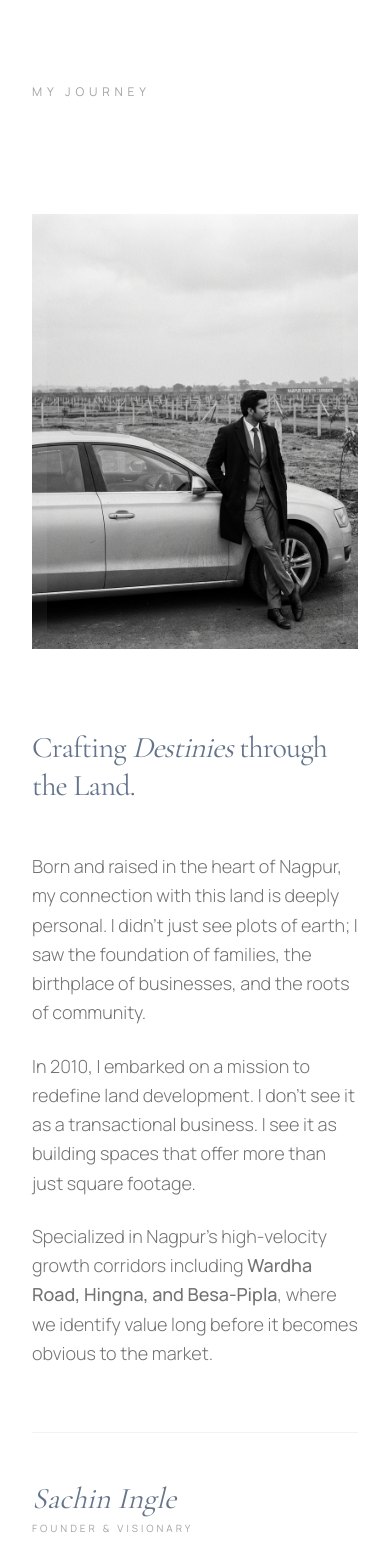
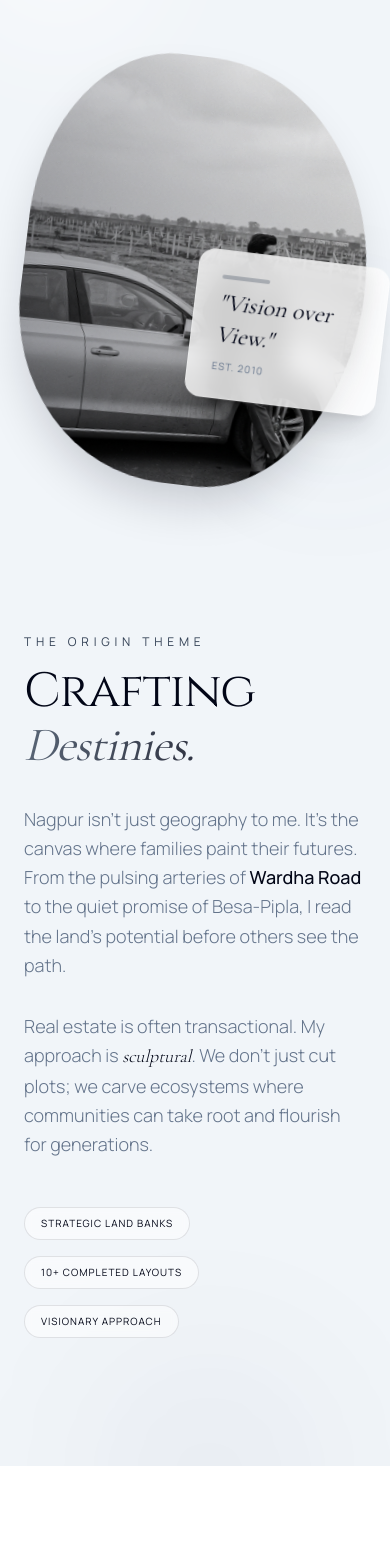
Before and after one commit to SaurabhGithug/sachiningle, a Next.js app: page / in a window 390 px wide. Shown: the part 1142-2691 px from the top of the page. Built offline with nearby package versions, Linux system fonts and the light colour scheme; a web font is replaced by a local one.

Commit message:
feat: implement premium glow effects and micro-interactions

```diff
--- a/app/globals.css
+++ b/app/globals.css
@@ -176,6 +176,26 @@
     box-shadow: 0 4px 30px rgba(0, 0, 0, 0.1);
   }
 
+  /* Liquid Animation Utilities */
+  .animate-blob {
+    animation: blob 7s infinite;
+  }
+
+  .animation-delay-2000 {
+    animation-delay: 2s;
+  }
+
+  .animation-delay-4000 {
+    animation-delay: 4s;
+  }
+
+  @keyframes blob {
+    0% { transform: translate(0px, 0px) scale(1); }
+    33% { transform: translate(30px, -50px) scale(1.1); }
+    66% { transform: translate(-20px, 20px) scale(0.9); }
+    100% { transform: translate(0px, 0px) scale(1); }
+  }
+
   .glass-card {
     background: linear-gradient(145deg, rgba(255, 255, 255, 0.03) 0%, rgba(255, 255, 255, 0.01) 100%);
     backdrop-filter: blur(20px);
--- a/app/page.tsx
+++ b/app/page.tsx
@@ -8,7 +8,7 @@ import VogueTrustBadges from "@/components/vogue/trust-badges";
 
 export default function Home() {
     return (
-        <main className="min-h-screen bg-vogue-offwhite text-vogue-black selection:bg-black selection:text-white">
+        <main className="min-h-screen bg-white text-executive-navy selection:bg-executive-navy selection:text-white">
             <VogueHero />
             <VogueStory />
             <VogueWorks />
--- a/components/ui/card.tsx
+++ b/components/ui/card.tsx
@@ -9,7 +9,7 @@ const Card = React.forwardRef<
     <div
         ref={ref}
         className={cn(
-            "rounded-lg border bg-card text-card-foreground shadow-sm",
+            "rounded-xl border border-executive-navy/10 bg-white/80 backdrop-blur-md text-card-foreground shadow-sm transition-all duration-300 hover:shadow-md",
             className
         )}
         {...props}
--- /dev/null
+++ b/components/ui/spotlight-card.tsx
@@ -0,0 +1,59 @@
+'use client';
+
+import React, { useRef, useState } from 'react';
+import { cn } from '@/lib/utils';
+
+interface SpotlightCardProps extends React.HTMLAttributes<HTMLDivElement> {
+    children: React.ReactNode;
+    className?: string;
+    spotlightColor?: string;
+}
+
+export default function SpotlightCard({
+    children,
+    className = "",
+    spotlightColor = "rgba(255, 255, 255, 0.15)", // Default: Subtle white glow
+    ...props
+}: SpotlightCardProps) {
+    const divRef = useRef<HTMLDivElement>(null);
+    const [position, setPosition] = useState({ x: 0, y: 0 });
+    const [opacity, setOpacity] = useState(0);
+
+    const handleMouseMove = (e: React.MouseEvent<HTMLDivElement>) => {
+        if (!divRef.current) return;
+
+        const rect = divRef.current.getBoundingClientRect();
+        setPosition({ x: e.clientX - rect.left, y: e.clientY - rect.top });
+    };
+
+    const handleMouseEnter = () => {
+        setOpacity(1);
+    };
+
+    const handleMouseLeave = () => {
+        setOpacity(0);
+    };
+
+    return (
+        <div
+            ref={divRef}
+            onMouseMove={handleMouseMove}
+            onMouseEnter={handleMouseEnter}
+            onMouseLeave={handleMouseLeave}
+            className={cn(
+                "relative overflow-hidden rounded-xl border border-executive-navy/10 bg-white shadow-sm transition-all duration-300 hover:shadow-lg",
+                className
+            )}
+            {...props}
+        >
+            <div
+                className="pointer-events-none absolute -inset-px opacity-0 transition-opacity duration-300"
+                style={{
+                    opacity,
+                    background: `radial-gradient(600px circle at ${position.x}px ${position.y}px, ${spotlightColor}, transparent 40%)`,
+                }}
+            />
+            <div className="relative h-full">{children}</div>
+        </div>
+    );
+}
--- a/components/ui/textarea.tsx
+++ b/components/ui/textarea.tsx
@@ -10,7 +10,7 @@ const Textarea = React.forwardRef<HTMLTextAreaElement, TextareaProps>(
         return (
             <textarea
                 className={cn(
-                    "flex min-h-[120px] w-full rounded-none border border-white/10 glass bg-transparent px-4 py-3 text-sm ring-offset-background placeholder:text-neutral-500 focus-visible:outline-none focus-visible:ring-1 focus-visible:ring-primary focus-visible:border-primary/50 disabled:cursor-not-allowed disabled:opacity-50 transition-all duration-300 hover:border-white/20 resize-none",
+                    "flex min-h-[120px] w-full rounded-none border border-executive-navy/10 glass bg-transparent px-4 py-3 text-sm ring-offset-background placeholder:text-neutral-500 focus-visible:outline-none focus-visible:ring-1 focus-visible:ring-executive-navy focus-visible:border-primary/50 disabled:cursor-not-allowed disabled:opacity-50 transition-all duration-300 hover:border-white/20 resize-none",
                     className
                 )}
                 ref={ref}
--- a/components/vogue/story.tsx
+++ b/components/vogue/story.tsx
@@ -1,110 +1,118 @@
 'use client';
 
-import FadeIn from '@/components/animations/fade-in';
+import { useRef } from 'react';
 import Image from 'next/image';
+import { motion, useScroll, useTransform } from 'framer-motion';
+import { cn } from '@/lib/utils';
 
 export default function VogueStory() {
+    const containerRef = useRef<HTMLDivElement>(null);
+    const { scrollYProgress } = useScroll({
+        target: containerRef,
+        offset: ["start end", "end start"]
+    });
+
+    const y1 = useTransform(scrollYProgress, [0, 1], [0, -100]);
+    const y2 = useTransform(scrollYProgress, [0, 1], [0, -200]);
+    const rotate = useTransform(scrollYProgress, [0, 1], [0, 10]);
+
     return (
-        <section id="story" className="py-20 bg-vogue-offwhite overflow-hidden">
-            <div className="px-8 lg:px-16 container mx-auto">
-                <div className="grid lg:grid-cols-12 gap-16 items-start">
-
-                    {/* Image Column */}
-                    <div className="lg:col-span-12 lg:hidden mb-12">
-                         <span className="text-xs font-sans uppercase tracking-[0.4em] text-neutral-400">
-                            My Journey
-                        </span>
+        <section ref={containerRef} id="story" className="relative py-32 bg-executive-platinum overflow-hidden">
+            {/* Liquid Background Elements */}
+            <div className="absolute top-0 left-0 w-full h-full overflow-hidden pointer-events-none">
+                <div className="absolute top-[-10%] left-[-10%] w-[50vw] h-[50vw] bg-white rounded-full mix-blend-overlay blur-3xl opacity-60 animate-blob" />
+                <div className="absolute top-[20%] right-[-10%] w-[40vw] h-[40vw] bg-executive-blue/10 rounded-full mix-blend-multiply blur-3xl opacity-60 animate-blob animation-delay-2000" />
+                <div className="absolute bottom-[-10%] left-[20%] w-[60vw] h-[60vw] bg-executive-navy/5 rounded-full mix-blend-multiply blur-3xl opacity-60 animate-blob animation-delay-4000" />
             </div>
 
-                    <div className="lg:col-span-5 relative">
-                        <div className="relative aspect-[3/4] w-full">
-                            {/* Main Image (Mockup 1) */}
-                            <FadeIn delay={0.2} duration={1.2} direction="right" className="relative w-[85%] aspect-[3/4] overflow-hidden">
-                                <div className="relative w-full h-full">
+            <div className="max-w-[1440px] mx-auto px-6 lg:px-16 relative z-10">
+                <div className="flex flex-col lg:flex-row gap-20 items-center">
+
+                    {/* Liquid Image Container */}
+                    <motion.div
+                        style={{ y: y1, rotate }}
+                        className="w-full lg:w-1/2 relative"
+                    >
+                         <div className="relative w-full aspect-[4/5] max-w-lg mx-auto">
+                            {/* Morphing Blob Mask */}
+                            <motion.div
+                                className="absolute inset-0 overflow-hidden shadow-2xl shadow-executive-navy/20"
+                                style={{
+                                    borderRadius: "45% 55% 50% 50% / 55% 45% 55% 45%",
+                                }}
+                                animate={{
+                                    borderRadius: [
+                                        "45% 55% 50% 50% / 55% 45% 55% 45%",
+                                        "55% 45% 60% 40% / 50% 60% 30% 70%",
+                                        "40% 60% 45% 55% / 45% 55% 60% 40%",
+                                        "45% 55% 50% 50% / 55% 45% 55% 45%"
+                                    ]
+                                }}
+                                transition={{
+                                    duration: 12,
+                                    repeat: Infinity,
+                                    ease: "easeInOut"
+                                }}
+                            >
                                 <Image
                                     src="/sachin-story-bg.png"
                                     alt="Sachin Ingle Portrait"
                                     fill
-                                        className="object-cover grayscale-[30%] hover:grayscale-0 transition-all duration-700"
-                                        priority
+                                    className="object-cover scale-110"
                                     sizes="(max-width: 768px) 100vw, 50vw"
                                 />
-                                    <div className="absolute inset-0 border-[15px] border-white/5 pointer-events-none"></div>
+                                <div className="absolute inset-0 bg-gradient-to-tr from-executive-navy/40 to-transparent mix-blend-multiply" />
+                            </motion.div>
+
+                            {/* Floating Card Element */}
+                            <motion.div
+                                style={{ y: y2 }}
+                                className="absolute -bottom-12 -right-6 w-48 lg:w-64 bg-white/80 backdrop-blur-md p-6 rounded-2xl shadow-xl border border-white/20"
+                            >
+                                <div className="space-y-2">
+                                    <div className="h-1 w-12 bg-executive-blue/30 rounded-full" />
+                                    <p className="font-serif text-2xl text-executive-navy italic">&quot;Vision over View.&quot;</p>
+                                    <p className="text-[10px] uppercase tracking-widest text-executive-gray">Est. 2010</p>
                                 </div>
-                            </FadeIn>
+                            </motion.div>
+                        </div>
+                    </motion.div>
 
-                            {/* Secondary Image (Final Mockup with Logo) */}
-                            <FadeIn delay={0.4} duration={1.2} direction="up" className="absolute -bottom-12 -right-4 w-[60%] aspect-[4/5] overflow-hidden shadow-2xl">
-                                <div className="relative w-full h-full">
-                                    <Image
-                                        src="/sachin-story-2.png"
-                                        alt="Sachin Ingle Visionary"
-                                        fill
-                                        className="object-cover grayscale-[20%] hover:grayscale-0 transition-all duration-700"
-                                        sizes="(max-width: 768px) 50vw, 33vw"
-                                    />
-                                    <div className="absolute inset-0 border-[10px] border-white/10 pointer-events-none"></div>
-                                </div>
-                            </FadeIn>
+                    {/* Text Content */}
+                    <div className="w-full lg:w-1/2 lg:pl-16">
+                        <motion.div
+                            initial={{ opacity: 0, x: 50 }}
+                            whileInView={{ opacity: 1, x: 0 }}
+                            viewport={{ once: true }}
+                            transition={{ duration: 0.8 }}
+                        >
+                            <span className="text-xs font-sans uppercase tracking-[0.4em] text-executive-blue mb-4 block">
+                                The Origin Theme
+                            </span>
+                            <h2 className="font-display text-5xl lg:text-7xl leading-[1.1] text-executive-navy mb-8">
+                                Crafting <br />
+                                <span className="text-transparent bg-clip-text bg-gradient-to-r from-executive-blue to-executive-navy opacity-80 italic font-serif">Destinies.</span>
+                            </h2>
+
+                            <div className="space-y-8 text-lg font-light leading-relaxed text-executive-gray">
+                                <p>
+                                    Nagpur isn&apos;t just geography to me. It&apos;s the canvas where families paint their futures. From the pulsing arteries of <span className="font-medium text-executive-navy">Wardha Road</span> to the quiet promise of Besa-Pipla, I read the land&apos;s potential before others see the path.
+                                </p>
+                                <p>
+                                    Real estate is often transactional. My approach is <span className="italic font-serif text-executive-navy">sculptural</span>. We don&apos;t just cut plots; we carve ecosystems where communities can take root and flourish for generations.
+                                </p>
                             </div>
 
-                        {/* Decorative Element */}
-                        <FadeIn delay={0.6} duration={1.0} direction="none" className="absolute -bottom-20 -left-10 w-40 h-40 bg-vogue-champagne/10 -z-10">
-                            <></>
-                        </FadeIn>
+                            <div className="mt-12 flex flex-wrap gap-4">
+                                {["Strategic Land Banks", "10+ Completed Layouts", "Visionary Approach"].map((tag, i) => (
+                                    <span key={i} className="px-4 py-2 rounded-full border border-executive-navy/10 text-[10px] uppercase tracking-widest text-executive-navy bg-white/50 backdrop-blur-sm">
+                                        {tag}
+                                    </span>
+                                ))}
+                            </div>
+                        </motion.div>
                     </div>
 
-                    {/* Content Column */}
-                    <div className="lg:col-span-7 lg:pl-12">
-                        <div className="max-w-2xl">
-                            <div className="overflow-hidden mb-4">
-                                <FadeIn delay={0.3} duration={0.8} direction="up">
-                                    <span className="hidden lg:block text-xs font-sans uppercase tracking-[0.4em] text-neutral-400">
-                                        My Journey
-                                    </span>
-                                </FadeIn>
-                            </div>
-
-                            <FadeIn delay={0.4} duration={1.0} direction="up">
-                                <h2 className="font-serif text-3xl lg:text-4xl mb-12 text-vogue-black/80 leading-tight">
-                                    Crafting <span className="italic">Destinies</span> through the Land.
-                                </h2>
-                            </FadeIn>
-
-                            <FadeIn delay={0.5} duration={1.0} direction="up" className="space-y-6 text-lg font-light leading-relaxed text-neutral-500">
-                                <p>
-                                    Born and raised in the heart of Nagpur, my connection with this land is deeply personal. I didn&apos;t just see plots of earth; I saw the foundation of families, the birthplace of businesses, and the roots of community.
-                                </p>
-                                <p>
-                                    In 2010, I embarked on a mission to redefine land development. I don&apos;t see it as a transactional business. I see it as building spaces that offer more than just square footage.
-                                </p>
-                                <p>
-                                    Specialized in Nagpur&apos;s high-velocity growth corridors including <span className="text-vogue-black font-medium">Wardha Road, Hingna, and Besa-Pipla</span>, where we identify value long before it becomes obvious to the market.
-                                </p>
-                            </FadeIn>
-
-                            <div className="mt-10">
-                            </div>
-
-                            <FadeIn delay={0.7} duration={1.0} direction="up" className="mt-16 pt-12 border-t border-black/5">
-                                <div className="flex flex-col lg:flex-row lg:items-end justify-between gap-8">
-                                    <div>
-                                        <span className="font-serif text-3xl italic text-vogue-black mb-1 block">Sachin Ingle</span>
-                                        <span className="text-[10px] font-sans uppercase tracking-[0.3em] text-neutral-400 block border-b border-black/10 pb-4 mb-4">Founder & Visionary</span>
-
-                                        {/* Credibility bullets consolidated here */}
-                                        <div className="flex flex-wrap gap-x-6 gap-y-2 text-[10px] uppercase tracking-[0.2em] font-medium text-neutral-300">
-                                            <span>10+ Completed Layouts</span>
-                                            <span className="text-neutral-200">•</span>
-                                            <span>Premium Land Banks</span>
-                                            <span className="text-neutral-200">•</span>
-                                            <span>Strategic Investments</span>
-                                        </div>
-                                    </div>
-                                </div>
-                            </FadeIn>
-                        </div>
-                    </div>
                 </div>
             </div>
         </section>
```
Also changed, not shown: components/ui/button.tsx (+4 -4 lines), components/vogue/philosophy.tsx (+9 -9 lines), components/vogue/trust-badges.tsx (+22 -41 lines), components/vogue/works.tsx (+24 -47 lines). Lines whose indentation alone changed are shown as unchanged.
